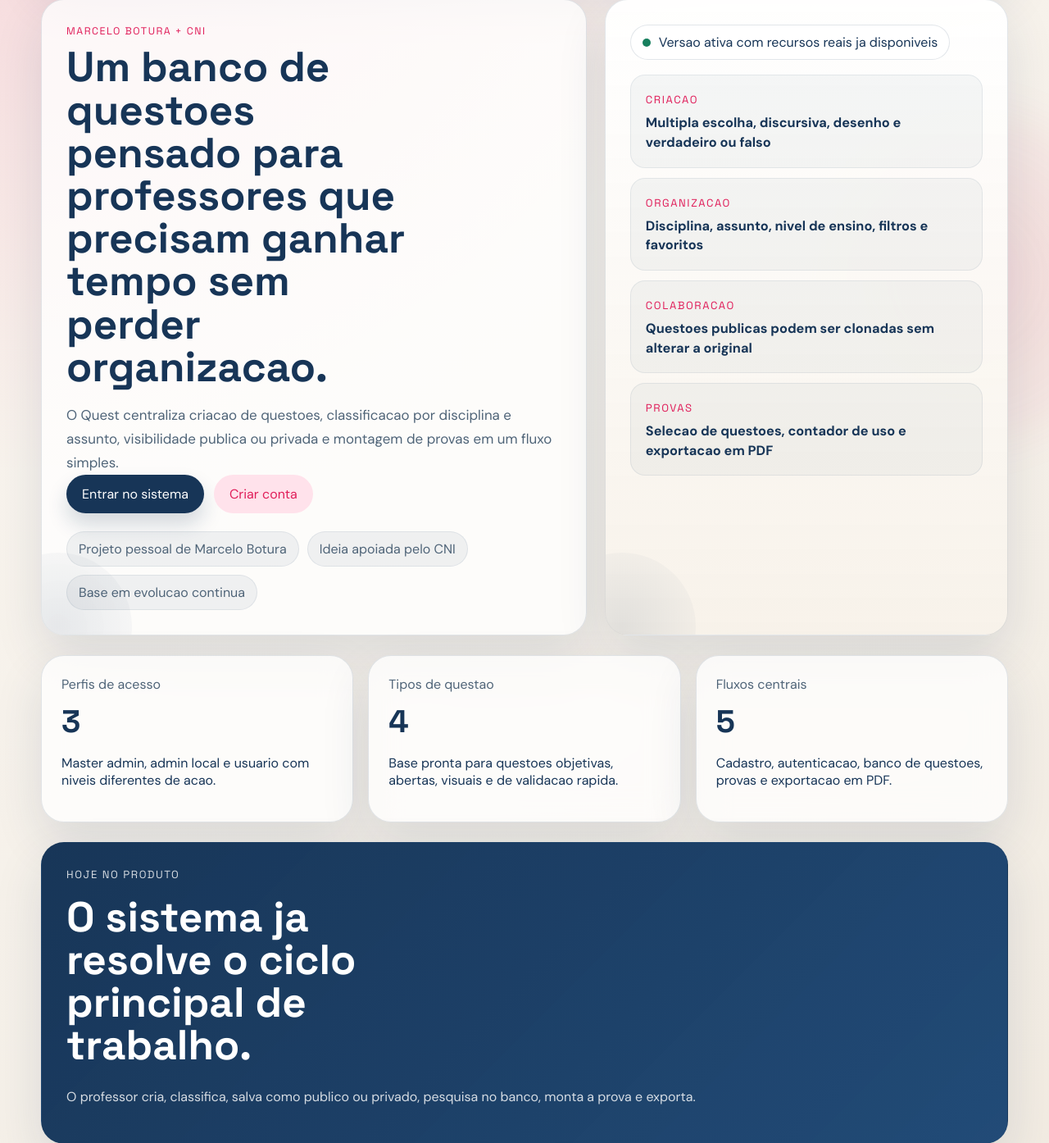
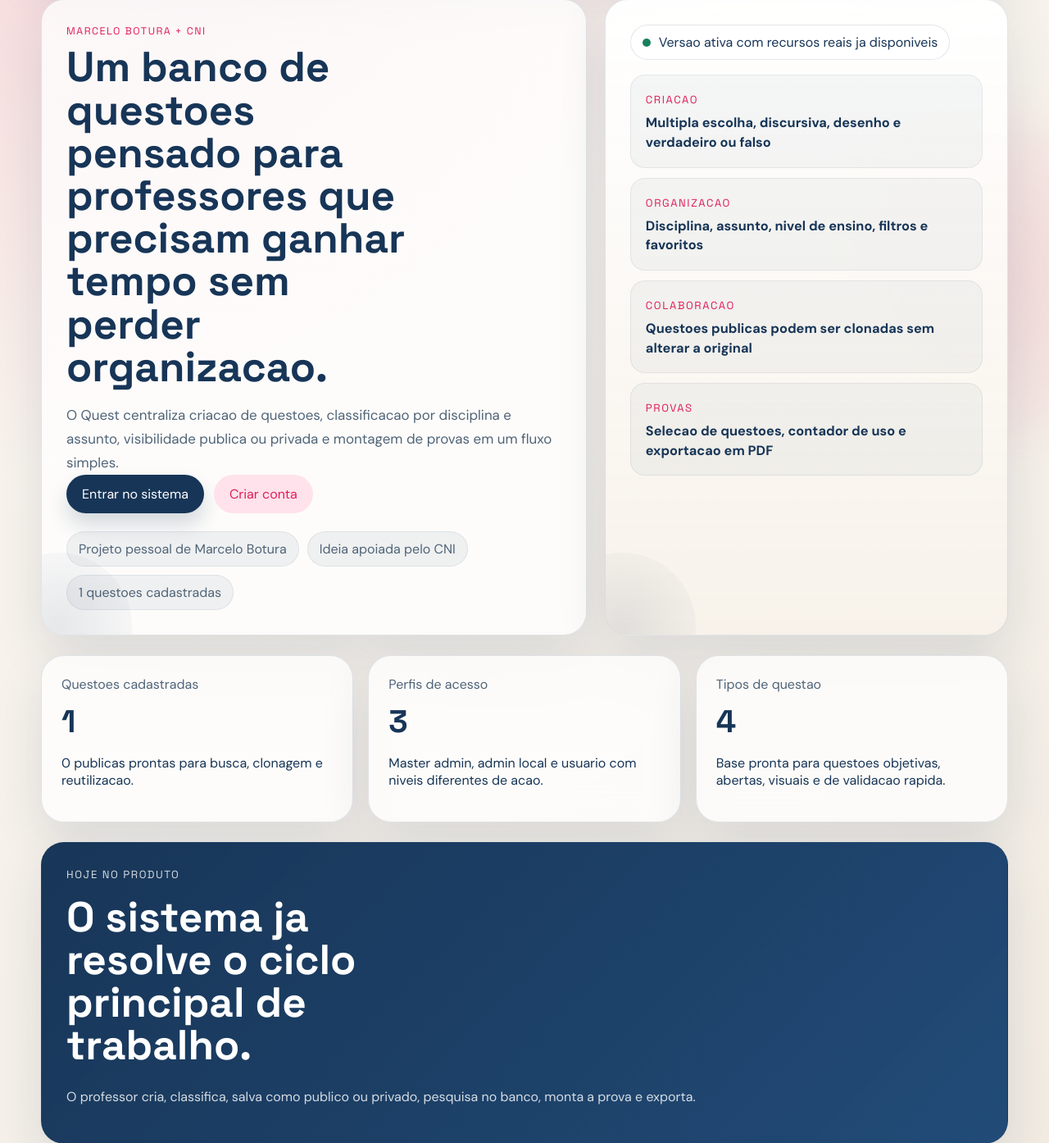
Before and after one commit to marceloboturaa/quest, a PHP site: page / in a window 1280 px wide. Shown: the part 378-1772 px from the top of the page at 82% size. Run offline with PHP 8.4, Linux system fonts and the light colour scheme; tables that the repository leaves empty hold one stand-in row (values such as "Sample post").

Commit message:
feat: exibe quantidade real de questoes na home

```diff
--- a/index.php
+++ b/index.php
@@ -5,6 +5,21 @@ require __DIR__ . '/bootstrap.php';
 
 if (current_user() !== null) {
     redirect('dashboard.php');
+}
+
+$homeStats = [
+    'questions' => 0,
+    'public_questions' => 0,
+];
+
+try {
+    $homeStats['questions'] = (int) db()->query('SELECT COUNT(*) FROM questions')->fetchColumn();
+    $homeStats['public_questions'] = (int) db()->query("SELECT COUNT(*) FROM questions WHERE visibility = 'public'")->fetchColumn();
+} catch (Throwable) {
+    $homeStats = [
+        'questions' => 0,
+        'public_questions' => 0,
+    ];
 }
 
 render_header(
@@ -29,7 +44,7 @@ render_header(
         <div class="home-signals">
             <span>Projeto pessoal de Marcelo Botura</span>
             <span>Ideia apoiada pelo CNI</span>
-            <span>Base em evolucao continua</span>
+            <span><?= $homeStats['questions'] ?> questoes cadastradas</span>
         </div>
     </article>
 
@@ -62,6 +77,11 @@ render_header(
 
 <section class="home-metrics">
     <article>
+        <span class="metric-copy">Questoes cadastradas</span>
+        <strong class="metric-number"><?= $homeStats['questions'] ?></strong>
+        <p><?= $homeStats['public_questions'] ?> publicas prontas para busca, clonagem e reutilizacao.</p>
+    </article>
+    <article>
         <span class="metric-copy">Perfis de acesso</span>
         <strong class="metric-number">3</strong>
         <p>Master admin, admin local e usuario com niveis diferentes de acao.</p>
@@ -70,11 +90,6 @@ render_header(
         <span class="metric-copy">Tipos de questao</span>
         <strong class="metric-number">4</strong>
         <p>Base pronta para questoes objetivas, abertas, visuais e de validacao rapida.</p>
-    </article>
-    <article>
-        <span class="metric-copy">Fluxos centrais</span>
-        <strong class="metric-number">5</strong>
-        <p>Cadastro, autenticacao, banco de questoes, provas e exportacao em PDF.</p>
     </article>
 </section>
 
```
